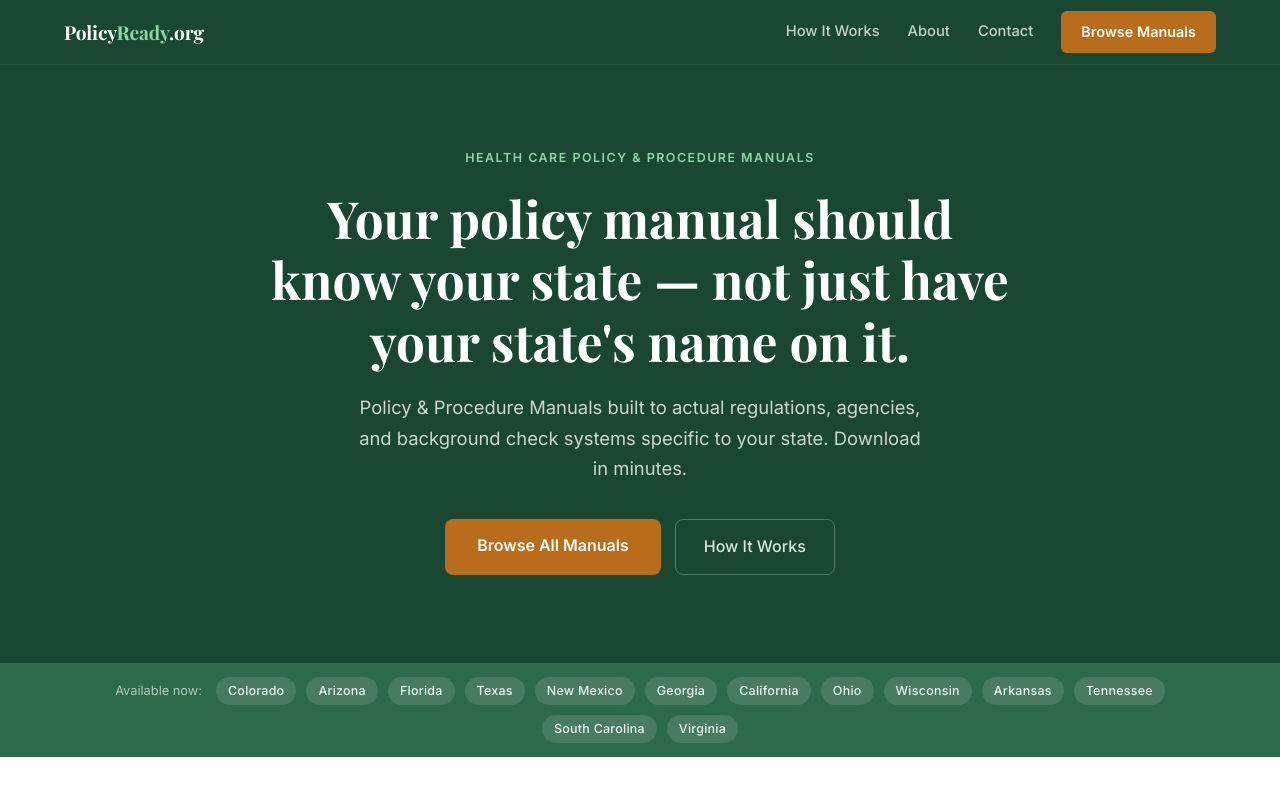
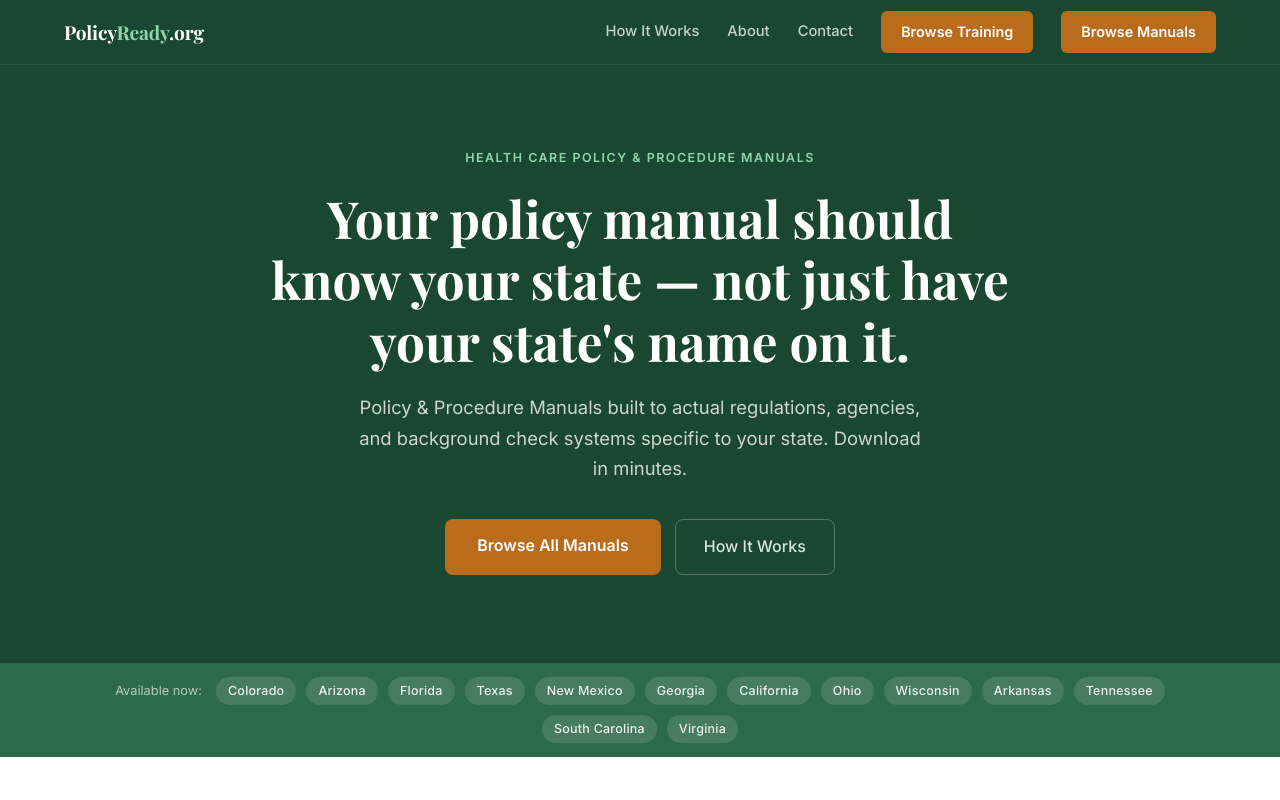
Before and after one commit to bunmi121589/POLICYREADY, a website: page index.html in a window 1280 px wide. Shown: the top 800 px of the page. Drawn offline with nearby package versions, Linux system fonts and the light colour scheme.

Commit message:
Add training link to navigation menu

```diff
--- a/index.html
+++ b/index.html
@@ -18,6 +18,7 @@
     <a href="/how-it-works.html">How It Works</a>
     <a href="/about.html">About</a>
     <a href="/contact.html">Contact</a>
+    <a href="/training.html" class="nav-btn nav-btn-train">Browse Training</a>
     <a href="/shop.html" class="nav-btn">Browse Manuals</a>
   </div>
 </nav>
```
